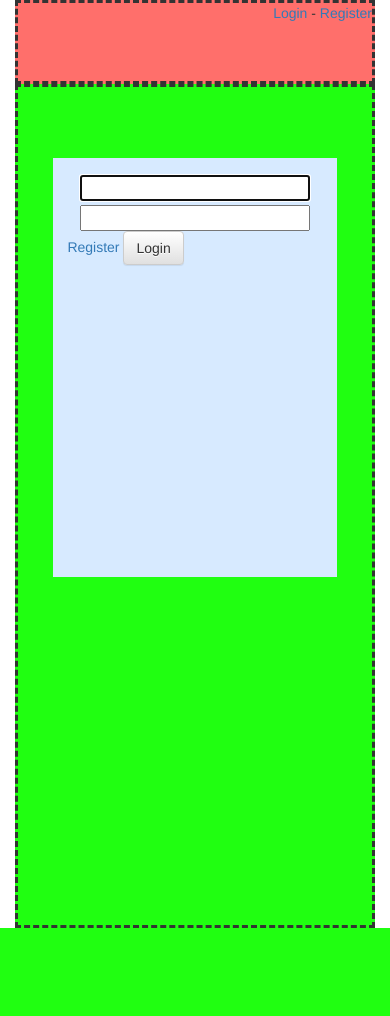
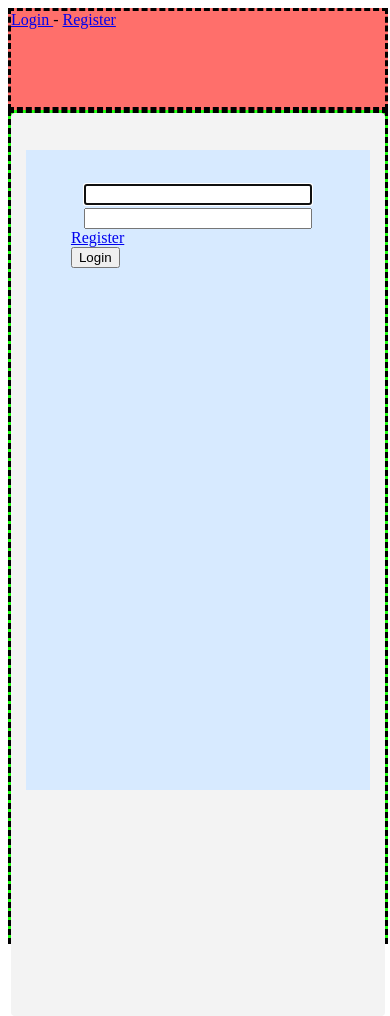
Before and after one commit to chewax/django_logbook, a Django app: page /login in a window 390 px wide. Before the commit the page ends 928 px from the top, so only its background shows below. Run offline with Django 3.2, Linux system fonts and the light colour scheme; some libraries are stand-ins or nearby versions.

Commit message:
Responsive Login

```diff
--- a/logbook/accounts/templates/accounts/base.html
+++ b/logbook/accounts/templates/accounts/base.html
@@ -1,16 +1,16 @@
 {% load static from staticfiles %}
 
 {% block meta %}
-    <meta name="viewport" content="width=device-width, initial-scale=1" />
+    <meta name="viewport" content="width=device-width, initial-scale=1">
 {% endblock %}
 
 {% block css %}
     <link rel="stylesheet" href="{% static 'css/base.css' %}">
 
     <!-- BOOTSTRAP AND FONTAWESOME -->
-    <link rel="stylesheet" href="https://maxcdn.bootstrapcdn.com/bootstrap/3.3.1/css/bootstrap.min.css">
-    <link rel="stylesheet" href="//maxcdn.bootstrapcdn.com/font-awesome/4.2.0/css/font-awesome.min.css">
-    <link rel="stylesheet" href="https://maxcdn.bootstrapcdn.com/bootstrap/3.3.1/css/bootstrap-theme.min.css">
+{#    <link rel="stylesheet" href="https://maxcdn.bootstrapcdn.com/bootstrap/3.3.1/css/bootstrap.min.css">#}
+{#    <link rel="stylesheet" href="//maxcdn.bootstrapcdn.com/font-awesome/4.2.0/css/font-awesome.min.css">#}
+{#    <link rel="stylesheet" href="https://maxcdn.bootstrapcdn.com/bootstrap/3.3.1/css/bootstrap-theme.min.css">#}
 {% endblock %}
 
 <div class="container">
@@ -23,5 +23,5 @@
 
 {% block js%}
     <!-- BOOTSTRAP -->
-    <script src="https://maxcdn.bootstrapcdn.com/bootstrap/3.3.1/js/bootstrap.min.js"></script>
+{#    <script src="https://maxcdn.bootstrapcdn.com/bootstrap/3.3.1/js/bootstrap.min.js"></script>#}
 {% endblock %}
--- a/logbook/accounts/templates/accounts/login.html
+++ b/logbook/accounts/templates/accounts/login.html
@@ -7,6 +7,7 @@
 {% endblock %}
 
 {% block content %}
+    <div class="login-wrapper">
         <div class="login-card">
         {% if user.is_authenticated %}
             Welcome:
@@ -21,9 +22,10 @@
                 {% csrf_token %}
                 <div class="field">{{ form.username }}</div>
                 <div class="field">{{ form.password }}</div>
-            <a href="/accounts/register">Register</a>
-            <button class="btn btn-default" type="submit">Login</button>
+                <div><a href="/accounts/register">Register</a></div>
+                <div><button class="btn btn-default" type="submit">Login</button></div>
             </form>
         {% endif %}
         </div>
+    </div>
 {% endblock %}
--- a/logbook/static/css/base.css
+++ b/logbook/static/css/base.css
@@ -11,8 +11,8 @@
         background-color: #ff6f6b;
         border: dashed;
         min-height: 6em;
-        /*display: table;*/
-        /*table-layout: fixed;*/
+        display: table;
+        table-layout: fixed;
     }
 }
 
@@ -25,8 +25,8 @@
         background-color: #20ff11;
         border: dashed;
         min-height: 6em;
-        /*display: table;*/
-        /*table-layout: fixed;*/
+        display: table;
+        table-layout: fixed;
     }
 }
 
--- a/logbook/static/css/base_login.css
+++ b/logbook/static/css/base_login.css
@@ -1,27 +1,59 @@
+/*.login-card{*/
+    /*display: block;*/
+    /*padding: 30px 45px;*/
+    /*background: #d7eaff;*/
+    /*right: 100%;*/
+    /*left: 100%;*/
+    /*height: 70%;*/
+    /*min-width: 20em;*/
+    /*max-width: 23em;*/
+    /*min-height: 25em;*/
+    /*max-height: 30em;*/
+
+/*}*/
+
+.login-wrapper{
+    max-width: 440px;
+    padding: 10% 4%;
+    background-color: rgb(243,243,243);
+    border-radius: 4px;
+    margin-left: auto;
+    margin-right: auto;
+    height: 100%;
+}
+
+
 /*Display 3 per row for medium displays (like mobile phones in landscape or smaller tablets)*/
 @media screen and (min-width: 20.5em) {
   .login-card{
-      height: 50%;
-      padding: 1em;
-      background: #d7eaff;
-      margin-left: 10%;
-      margin-right: 10%;
-      margin-top: 20%;
-      max-width: 350px;
+        display: block;
+        padding: 30px 45px;
+        background: #d7eaff;
+        right: 100%;
+        left: 100%;
+        height: 70%;
+        /*min-width: 20em;*/
+        /*max-width: 23em;*/
+        /*min-height: 25em;*/
+        /*max-height: 30em;*/
   }
 }
 
 @media screen and (min-width: 40.5em) {
   .login-card{
-      min-width: 250px;
-      height: 40%;
-      padding: 3em;
-      background: #d7eaff;
-      margin-left: 37%;
-      margin-right: 37%;
-      margin-top: 15%;
+      display: block;
+    padding: 30px 45px;
+    background: #d7eaff;
+    right: 100%;
+    left: 100%;
+    height: 70%;
+    min-width: 20em;
+    max-width: 23em;
+    min-height: 25em;
+    max-height: 30em;
   }
 }
+
 
 .field {
     text-align: center;
```
Also changed, not shown: logbook/db.sqlite3. Lines whose indentation alone changed are shown as unchanged.
